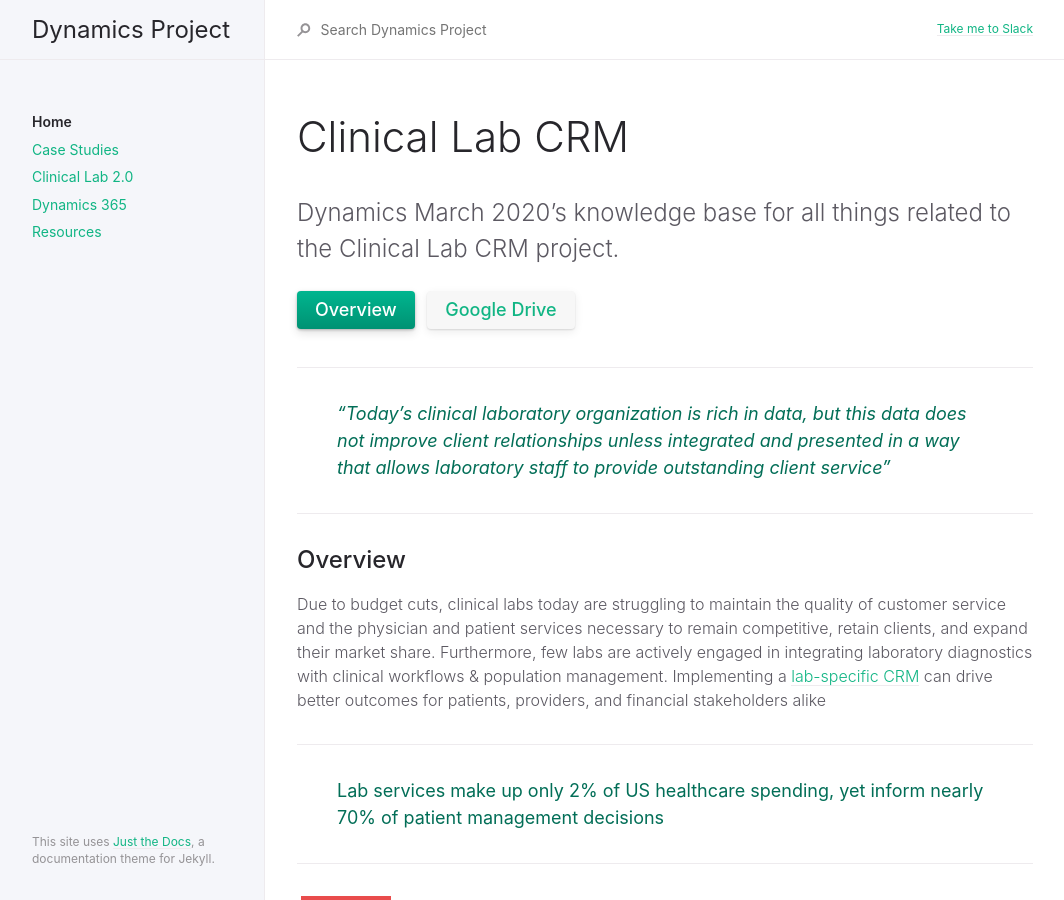
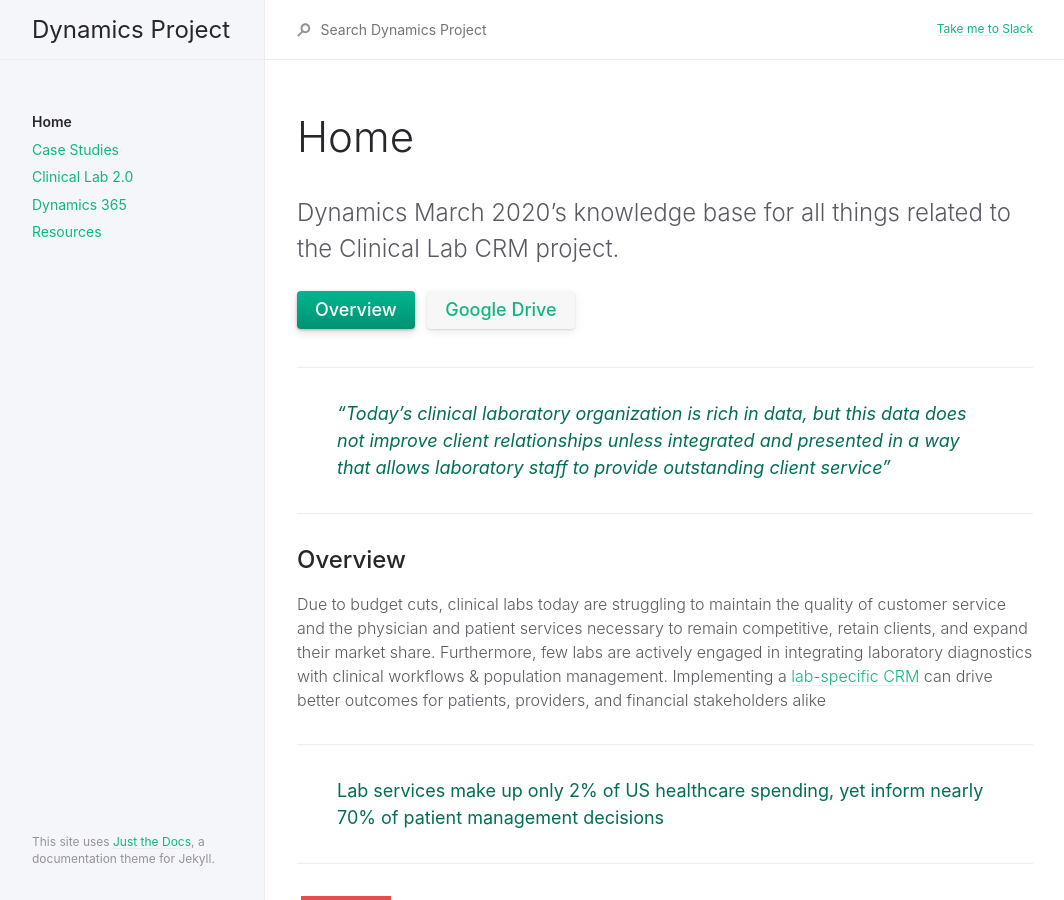
Before and after one commit to smoothstack/smoothstack.github.io, a Jekyll site: the page built from index.md, in a window 1280 px wide. Shown: the whole page, without its empty margins (107-1171 px from the left). Built offline with Jekyll 4.4.1, drawn with Linux system fonts in a browser that asks for light colours.

Commit message:
change homepage title

```diff
--- a/index.md
+++ b/index.md
@@ -6,7 +6,7 @@ description: "Knowledge Base for the Clinical Lab CRM Project"
 permalink: /
 ---
 
-# Clinical Lab CRM
+# Home
 {: .fs-9 }
 
 Dynamics March 2020's knowledge base for all things related to the Clinical Lab CRM project.
```
